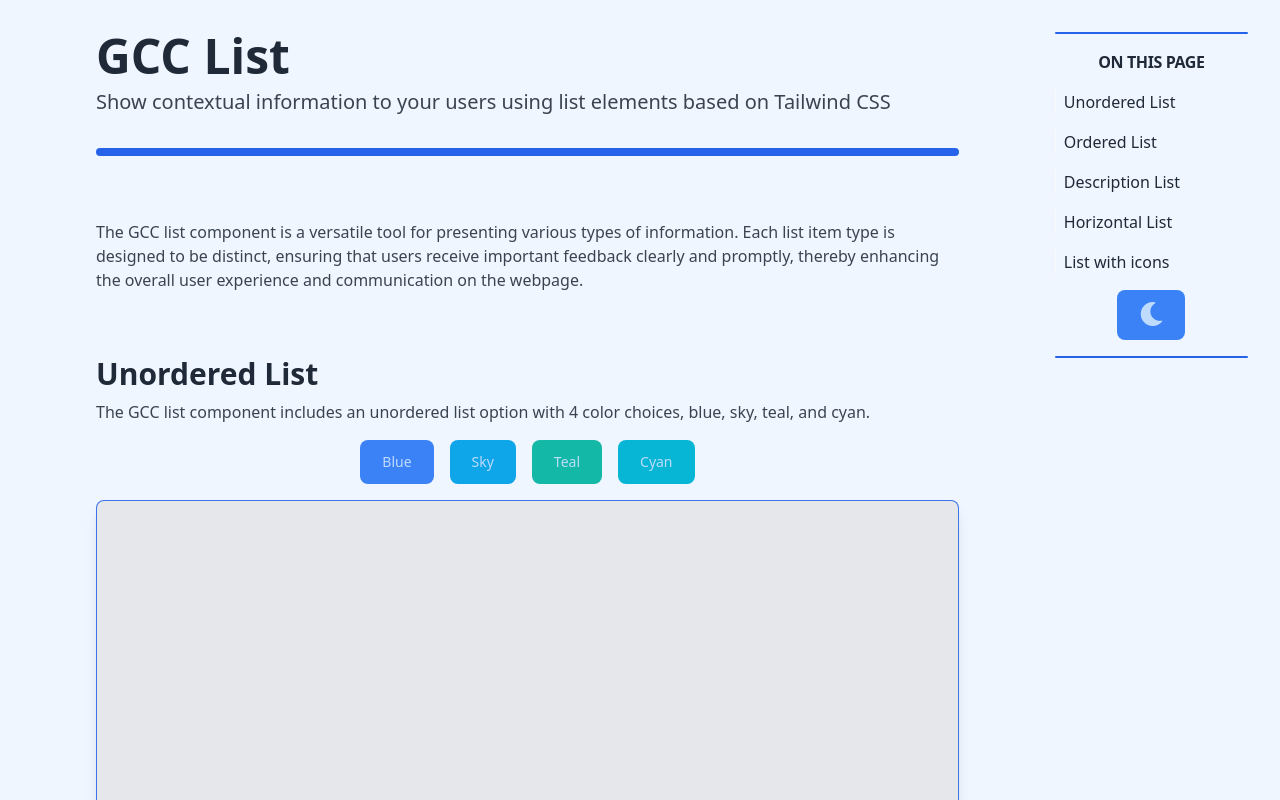
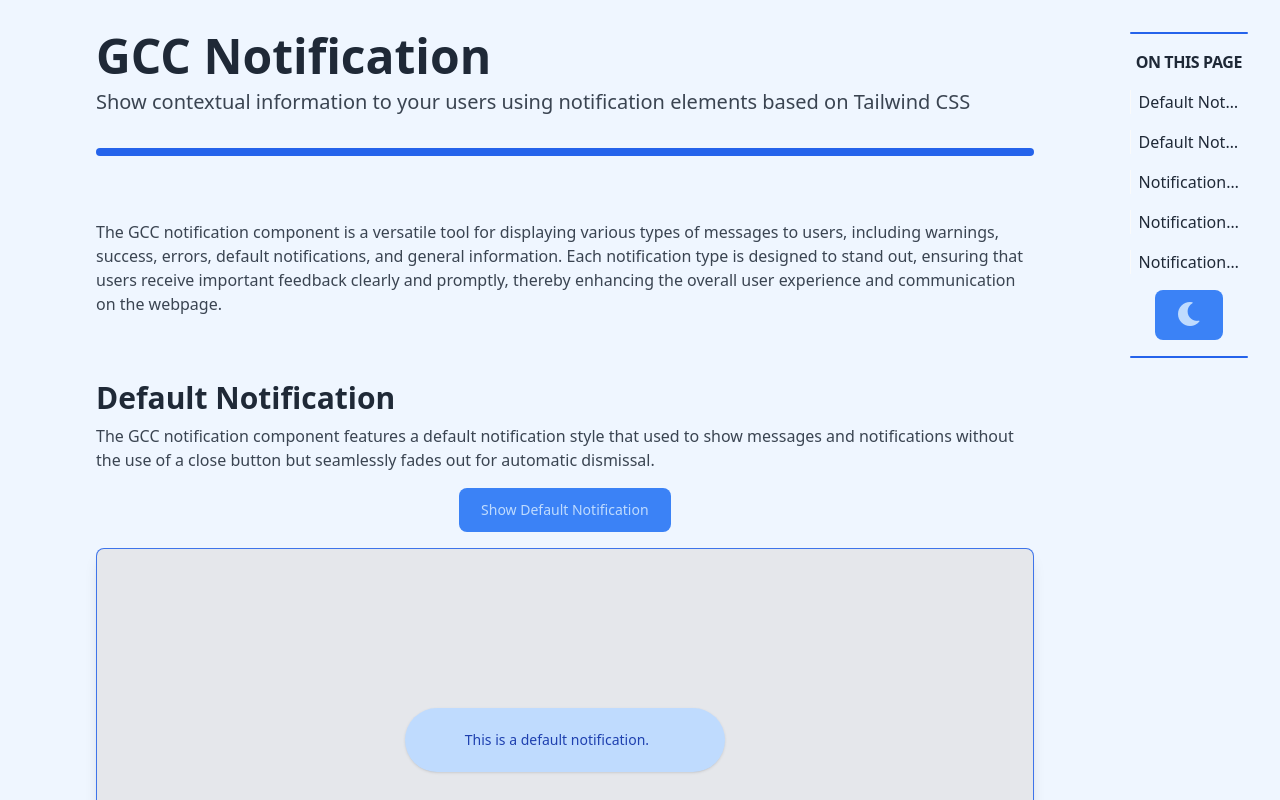
Before and after one commit to AlejandroP1028/Group-GCC_Vue-Component-Library, a Vue app: page / in a window 1280 px wide. Built offline with nearby package versions, Linux system fonts and the light colour scheme.

Commit message:
modified:   src/components/NotificationsGroup.vue 	modified:   src/main.js 	modified:   src/notif_page.vue

```diff
--- a/src/components/NotificationsGroup.vue
+++ b/src/components/NotificationsGroup.vue
@@ -1,6 +1,6 @@
 <template>
   <Transition name="fade">
-    <div v-if="visible" :id="`toast-${type}`" class="flex items-center w-full max-w-xs p-4 mb-4 rounded-full shadow" :class="[computedClass, positioningClass, notificationStyles.bg, notificationStyles.text]" role="alert">
+    <div v-if="visible" :id="`toast-${type}`" class="flex items-center w-full max-w-xs p-4 mb-4 rounded-full shadow z-10" :class="[computedClass, positioningClass, notificationStyles.bg, notificationStyles.text]" role="alert">
       <div class="inline-flex items-center justify-center flex-shrink-0 w-8 h-8 rounded-full" :class="notificationStyles.icon">
         <svg class="w-5 h-5 rounded-lg" aria-hidden="true" xmlns="http://www.w3.org/2000/svg" viewBox="0 0 20 20" fill="currentColor">
           <path v-if="type === 'success'" d="M10 .5a9.5 9.5 0 1 0 9.5 9.5A9.51 9.51 0 0 0 10 .5Zm3.707 8.207-4 4a1 1 0 0 1-1.414 0l-2-2a1 1 0 0 1 1.414-1.414L9 10.586l3.293-3.293a1 1 0 0 1 1.414 1.414Z"/>
--- a/src/main.js
+++ b/src/main.js
@@ -6,9 +6,9 @@ import './index.css'
 //import test from './test.vue'
 createApp(App).mount('#app')
 //import App from "./alert_page.vue";
-//import App from "./notif_page.vue";
+import App from "./notif_page.vue";
 //import App from "./List_test.vue";
-import App from "./list_page.vue";
+//import App from "./list_page.vue";
 //createApp(ListTest).mount('#app')
 //import App from './notifications_page.vue';
 
--- a/src/notif_page.vue
+++ b/src/notif_page.vue
@@ -4,7 +4,7 @@
     <div class="relative w-auto mb-16">
       <PageHeader :class="'flex-none'" header="GCC Notification" body="Show contextual information to your users using notification elements based on Tailwind CSS"/>
       <Section body="The GCC notification component is a versatile tool for displaying various types of messages to users, including warnings, success, errors, default notifications, and general information. Each notification type is designed to stand out, ensuring that users receive important feedback clearly and promptly, thereby enhancing the overall user experience and communication on the webpage."/>
-      <Section header="Default Notification" @sectioncreated="addLink" body="The GCC notification component features a default notification style that seamlessly fades out for automatic dismissal.">
+      <Section header="Default Notification" @sectioncreated="addLink" body="The GCC notification component features a default notification style that used to show messages and notifications without the use of a close button but seamlessly fades out for automatic dismissal.">
         <template #content>
           <div class="flex flex-col items-center mt-4 h-full">
             <div class="flex space-x-4">
@@ -12,6 +12,7 @@
             </div>
             <div :class="{ 'dark': defaultDark }" class="relative bg-gray-200 dark:bg-gray-800 transition-all duration-300 ease-in-out mt-4 w-full h-96 p-4 overflow-hidden rounded-lg shadow-lg border border-blue-600/[.87]">
               <Notifications v-if="notificationVisible" type="default" notification_message="This is a default notification." position="centered"/>
+              <Notifications type="default" notification_message="This is a default notification." position="centered"/>
             </div>
           </div>
         </template>
@@ -27,11 +28,11 @@
               <Button color="cyan" :class="'w-9/10'" @click="showNotificationCyan">Cyan</Button>
             </div>
             <div :class="{ 'dark': defaultDark }" class="relative bg-gray-200 dark:bg-gray-800 transition-all duration-300 ease-in-out mt-4 w-full h-96 p-4 overflow-hidden rounded-lg shadow-lg border border-blue-600/[.87]">
-              <Notifications v-if="notificationDefaultVisible" type="default" notification_message="This is a default notification." position="pCenter"/>
-              <Notifications v-if="notificationBlueBorderVisible"  type="BlueBorder" notification_message="This is a blue bordered default notification." position="pTop-right"/>
-              <Notifications v-if="notificationCyanBorderVisible" type="CyanBorder" notification_message="This is a cyan bordered default notification." position="pTop-left"/>
-              <Notifications v-if="notificationSkyBorderVisible" type="SkyBorder" notification_message="This is a sky bordered default notification." position="pBottom-left"/>
-              <Notifications v-if="notificationTealBorderVisible" type="TealBorder" notification_message="This is a teal bordered default notification." position="pBottom-right"/>
+              <Notifications v-if="notificationDefaultVisible" type="default" notification_message="This is a default notification." position="centered"/>
+              <Notifications v-if="notificationBlueBorderVisible"  type="BlueBorder" notification_message="This is a blue bordered default notification." position="centered"/>
+              <Notifications v-if="notificationCyanBorderVisible" type="CyanBorder" notification_message="This is a cyan bordered default notification." position="centered"/>
+              <Notifications v-if="notificationSkyBorderVisible" type="SkyBorder" notification_message="This is a sky bordered default notification." position="centered"/>
+              <Notifications v-if="notificationTealBorderVisible" type="TealBorder" notification_message="This is a teal bordered default notification." position="centered"/>
             </div>
           </div>
         </template>
@@ -139,18 +140,38 @@ export default {
     },
     showNotificationDefault() {
       this.notificationDefaultVisible = !this.notificationDefaultVisible;
+      this.notificationBlueVisible = false;
+      this.notificationCyanBorderVisible = false;
+      this.notificationSkyBorderVisible = false;
+      this.notificationTealBorderVisible = false;
     },
     showNotificationBlue() {
       this.notificationBlueBorderVisible = !this.notificationBlueBorderVisible;
+      this.notificationDefaultVisible = false;
+      this.notificationCyanBorderVisible = false;
+      this.notificationSkyBorderVisible = false;
+      this.notificationTealBorderVisible = false;
     },
     showNotificationSky() {
       this.notificationSkyBorderVisible = !this.notificationSkyBorderVisible;
+      this.notificationDefaultVisible = false;
+      this.notificationCyanBorderVisible = false;
+      this.notificationBlueBorderVisible = false;
+      this.notificationTealBorderVisible = false;
     },
     showNotificationCyan() {
       this.notificationCyanBorderVisible = !this.notificationCyanBorderVisible;
+      this.notificationDefaultVisible = false;
+      this.notificationBlueBorderVisible = false;
+      this.notificationSkyBorderVisible = false;
+      this.notificationTealBorderVisible = false;
     },
     showNotificationTeal() {
       this.notificationTealBorderVisible = !this.notificationTealBorderVisible;
+      this.notificationDefaultVisible = false;
+      this.notificationCyanBorderVisible = false;
+      this.notificationSkyBorderVisible = false;
+      this.notificationBlueBorderVisible = false;
     },
     showNotificationTypes() {
       this.notificationVisibled = !this.notificationVisibled;
```
